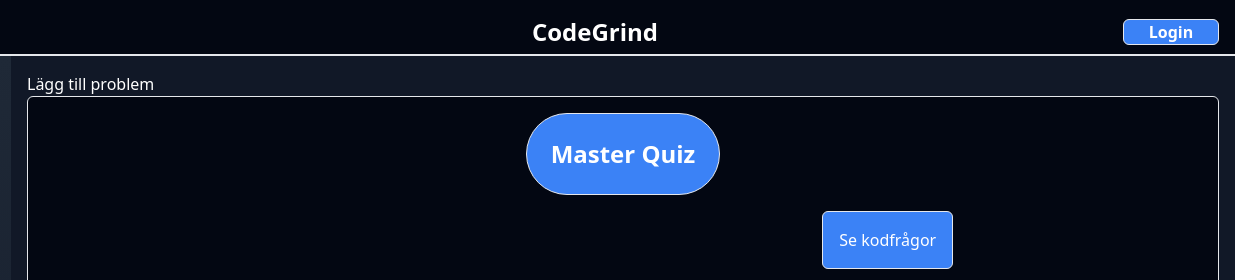
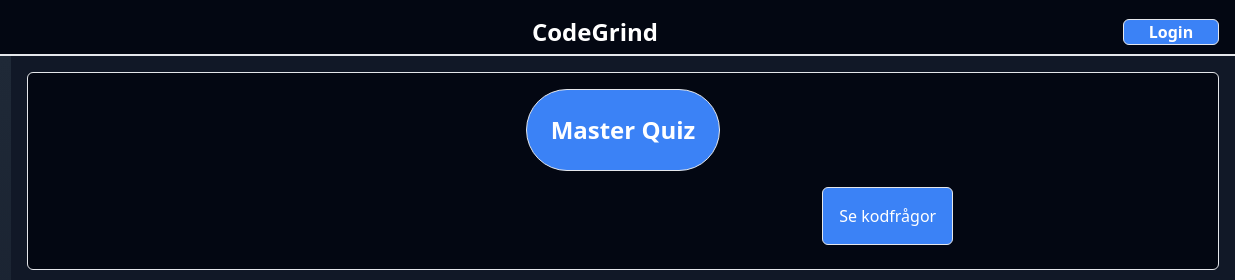
Before and after one commit to vholm33/codegrind, a website built with Vite: page apps/web/index.html in a window 1280 px wide. Shown: the top 280 px of the page, 45-1280 px from the left. Built offline with nearby package versions, Linux system fonts and the light colour scheme; files whose address does not match are found by name.

Commit message:
Tog bort lägg till form

```diff
--- a/apps/web/index.html
+++ b/apps/web/index.html
@@ -25,15 +25,6 @@
             </aside>
 
             <main class="m-4 flex flex-1 flex-col">
-                <!-- Navigation -->
-                <nav>
-                    <ul>
-                        <li>
-                            <a href="./src/pages/addProblem/addProblem.html">Lägg till problem</a>
-                        </li>
-                    </ul>
-                </nav>
-
                 <!-- Statistics -->
                 <section class="rounded-md border bg-gray-950">
                     <header>
```
Also changed, not shown: apps/api/src/mysql/db/mysql.ts (+4 -4 lines).
